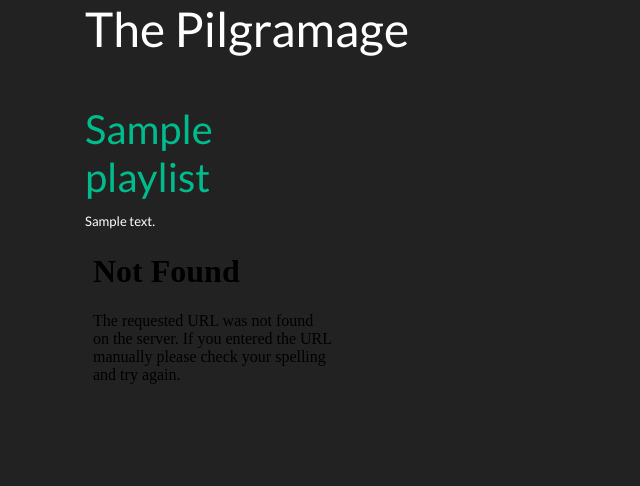
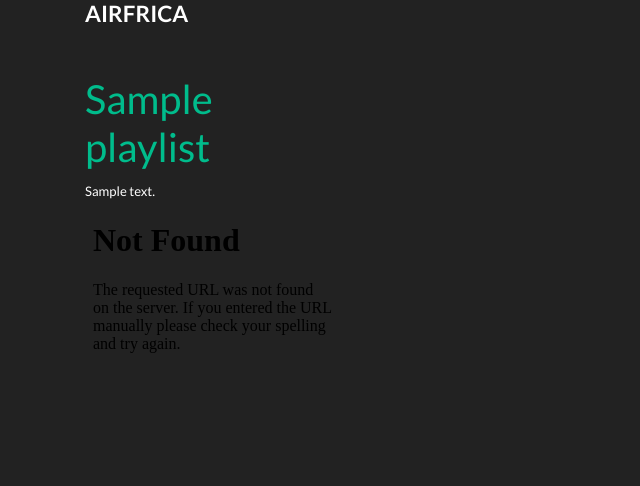
Before and after one commit to chudierp/airfrica-travelco, a Flask app: page / in a window 1280 px wide. Shown: the part 69-555 px from the top of the page, without its empty margins (0-640 px from the left). Run offline with Flask 2, Linux system fonts and the light colour scheme; a database or web service that is not in the repository returns one stand-in record (values such as "Sample title"); some libraries are stand-ins or nearby versions.

Commit message:
AIRFRICA

```diff
--- a/templates/playlists_index.html
+++ b/templates/playlists_index.html
@@ -2,7 +2,7 @@
 {% extends 'base.html' %}
 
 {% block content %}
-<h1>The Pilgramage</h1>
+<h4><strong>AIRFRICA</strong></h4>
 
 
 <!-- Add the following classes to their appropriate elements  -->
```
